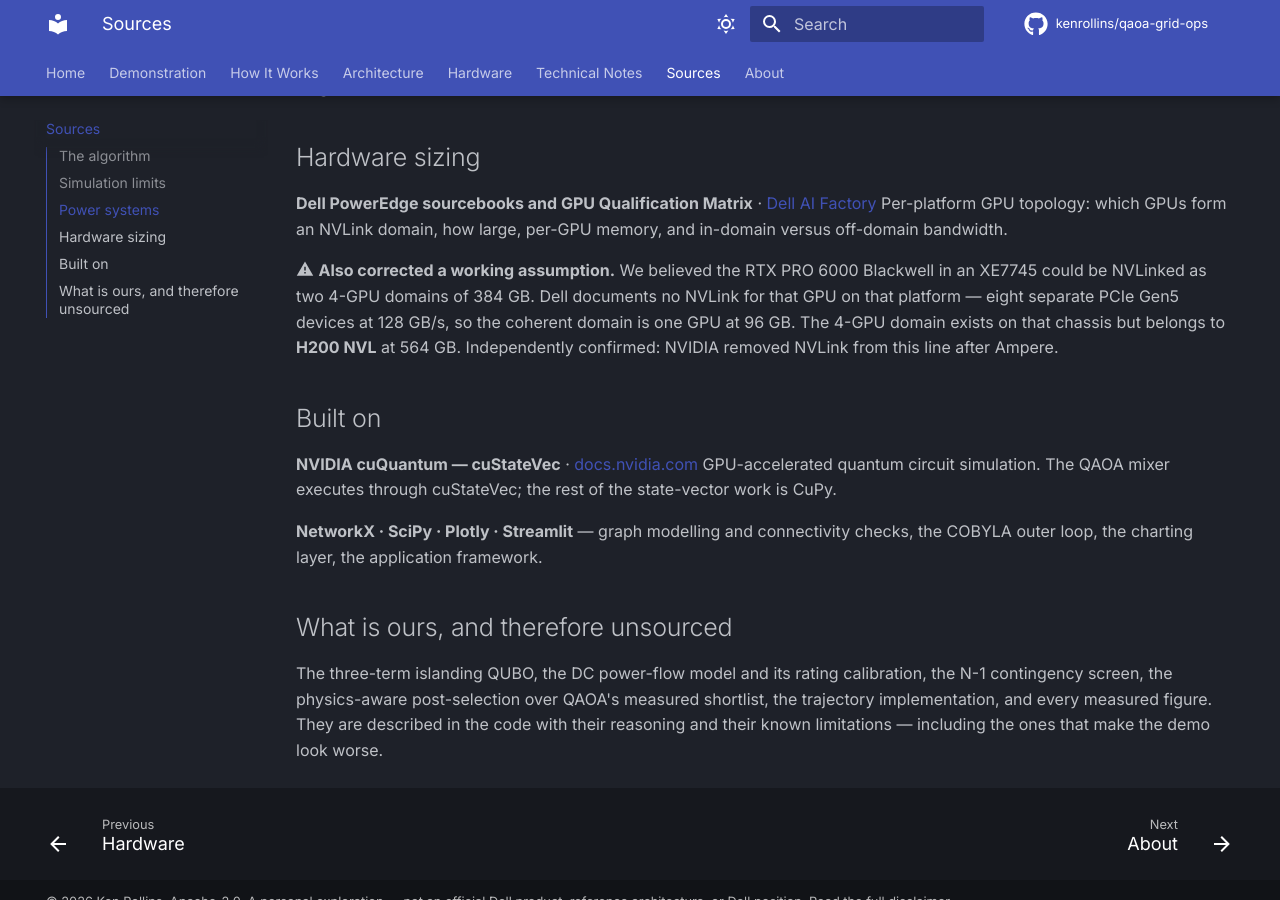
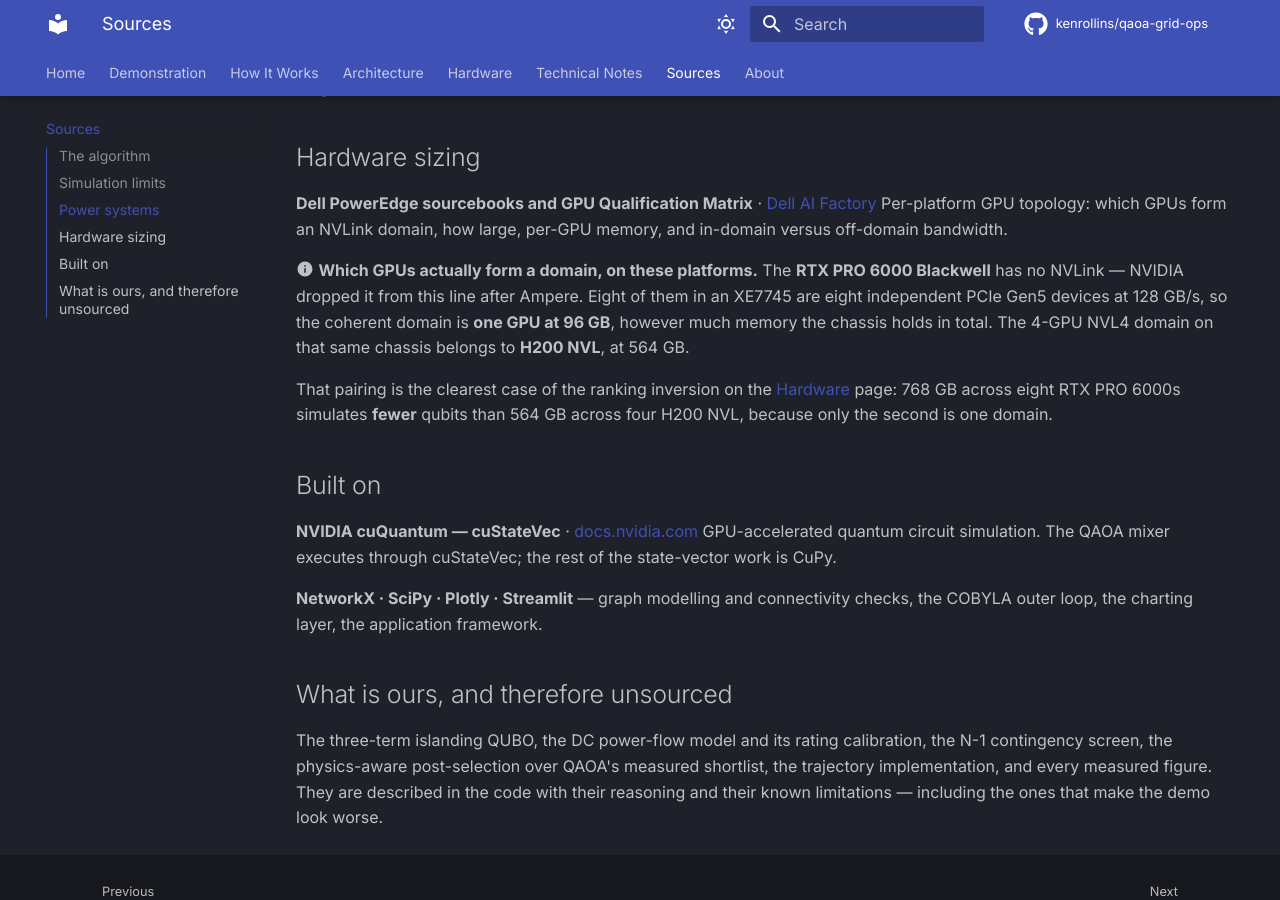
Before and after one commit to kenrollins/qaoa-grid-ops, an MkDocs documentation site: the page built from site_src/sources.md, in a window 1280 px wide and 900 px high, scrolled down 1373 px. Built offline with MkDocs 1.6.1 and Material for MkDocs 9.7.7, drawn with Linux system fonts in a browser that asks for light colours; nearby versions of some CDN libraries; library files that are not in the unit come from our copies; comment, search, counter and statistics services are not loaded.

Commit message:
sources: state what NVLinks, instead of confessing what we assumed
The Hardware sizing entry narrated a working assumption we corrected privately:
that 8x RTX PRO 6000 Blackwell in an XE7745 could form two 4-GPU NVLink domains.
It cannot, and it never could — NVIDIA dropped NVLink from this line after
Ampere. That assumption never left our own sizing, so retracting it in public
plants the wrong idea in a reader who never held it, and spends their trust in
the surrounding table to do it.

Replaced with the fact, stated forward: RTX PRO 6000 has no NVLink, so eight of
them are eight PCIe Gen5 devices and the coherent domain is one GPU at 96 GB;
the NVL4 domain on that same chassis belongs to H200 NVL at 564 GB. That pairing
is the sharpest illustration of the inversion the hardware page argues — 768 GB
across eight cards simulates fewer qubits than 564 GB across four, because only
the second is one domain. Note 05 and hardware.md already stated it this way;
only the sources page did not.

The ~50-qubit correction three sections up STAYS. That one shipped, the belief
is widespread, and a reader may be acting on it.

That is the rule, now written down: correct what we published, do not confess
what we merely believed. The test is whether a reader could have carried the
wrong idea away.

Co-Authored-By: Claude Opus 5 (1M context) <noreply@anthropic.com>

```diff
--- a/site_src/sources.md
+++ b/site_src/sources.md
@@ -73,12 +73,15 @@ The voltage-class colour convention our diagram follows.
 Per-platform GPU topology: which GPUs form an NVLink domain, how large, per-GPU memory,
 and in-domain versus off-domain bandwidth.
 
-:material-alert: **Also corrected a working assumption.** We believed the RTX PRO 6000
-Blackwell in an XE7745 could be NVLinked as two 4-GPU domains of 384 GB. Dell documents no
-NVLink for that GPU on that platform — eight separate PCIe Gen5 devices at 128 GB/s, so
-the coherent domain is one GPU at 96 GB. The 4-GPU domain exists on that chassis but
-belongs to **H200 NVL** at 564 GB. Independently confirmed: NVIDIA removed NVLink from
-this line after Ampere.
+:material-information: **Which GPUs actually form a domain, on these platforms.** The
+**RTX PRO 6000 Blackwell** has no NVLink — NVIDIA dropped it from this line after Ampere.
+Eight of them in an XE7745 are eight independent PCIe Gen5 devices at 128 GB/s, so the
+coherent domain is **one GPU at 96 GB**, however much memory the chassis holds in total.
+The 4-GPU NVL4 domain on that same chassis belongs to **H200 NVL**, at 564 GB.
+
+That pairing is the clearest case of the ranking inversion on the
+[Hardware](hardware.md) page: 768 GB across eight RTX PRO 6000s simulates **fewer** qubits
+than 564 GB across four H200 NVL, because only the second is one domain.
 
 ## Built on
 
```
Also changed, not shown: docs/journal/STYLE.md (+6 -0 lines).
